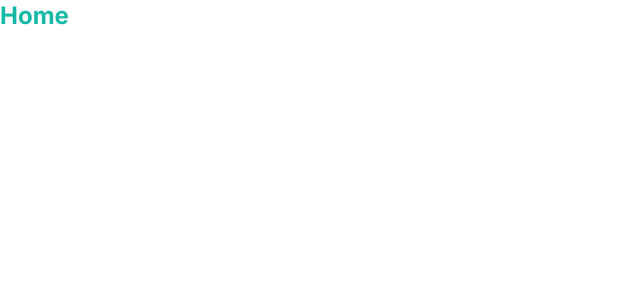
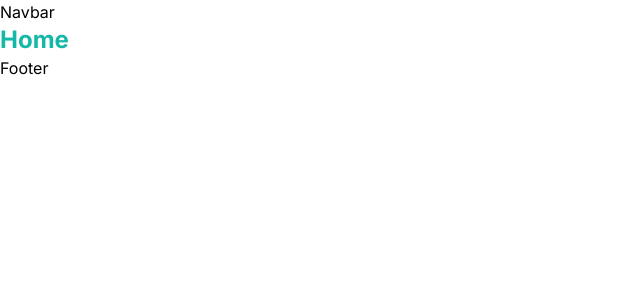
Before and after one commit to MenathNDGD/Travel-Web-UI-NextJS, a Next.js app: page / in a window 1280 px wide. Shown: the top 300 px of the page, without its empty margins (0-640 px from the left). Built offline with nearby package versions, Linux system fonts and the light colour scheme.

Commit message:
Add Navbar and Footer components to layout

```diff
--- a/app/layout.tsx
+++ b/app/layout.tsx
@@ -1,8 +1,8 @@
 import type { Metadata } from "next";
-import { Inter } from "next/font/google";
 import "./globals.css";
 
-const inter = Inter({ subsets: ["latin"] });
+import Navbar from "@/components/Navbar";
+import Footer from "@/components/Footer";
 
 export const metadata: Metadata = {
   title: "Travel Explorer",
@@ -16,7 +16,11 @@
 }) {
   return (
     <html lang="en">
-      <body className={inter.className}>{children}</body>
+      <body>
+        <Navbar />
+        <main className="relative overflow-hidden">{children}</main>
+        <Footer />
+      </body>
     </html>
   );
 }
```
